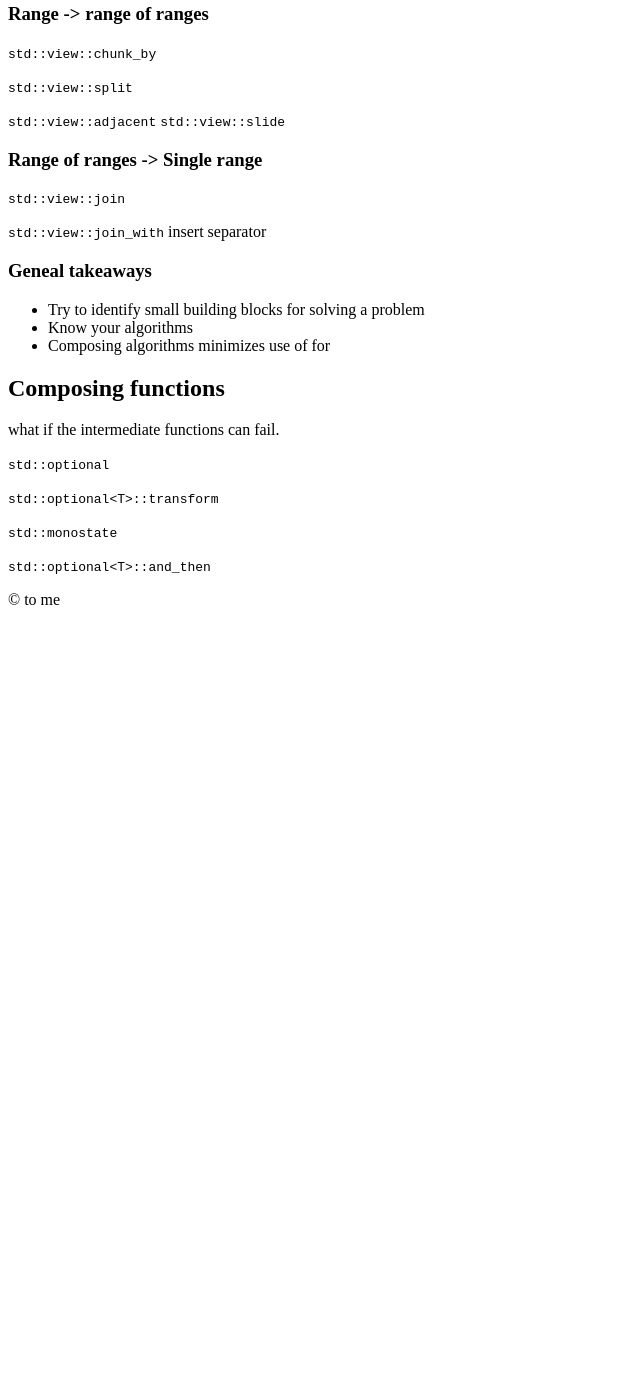
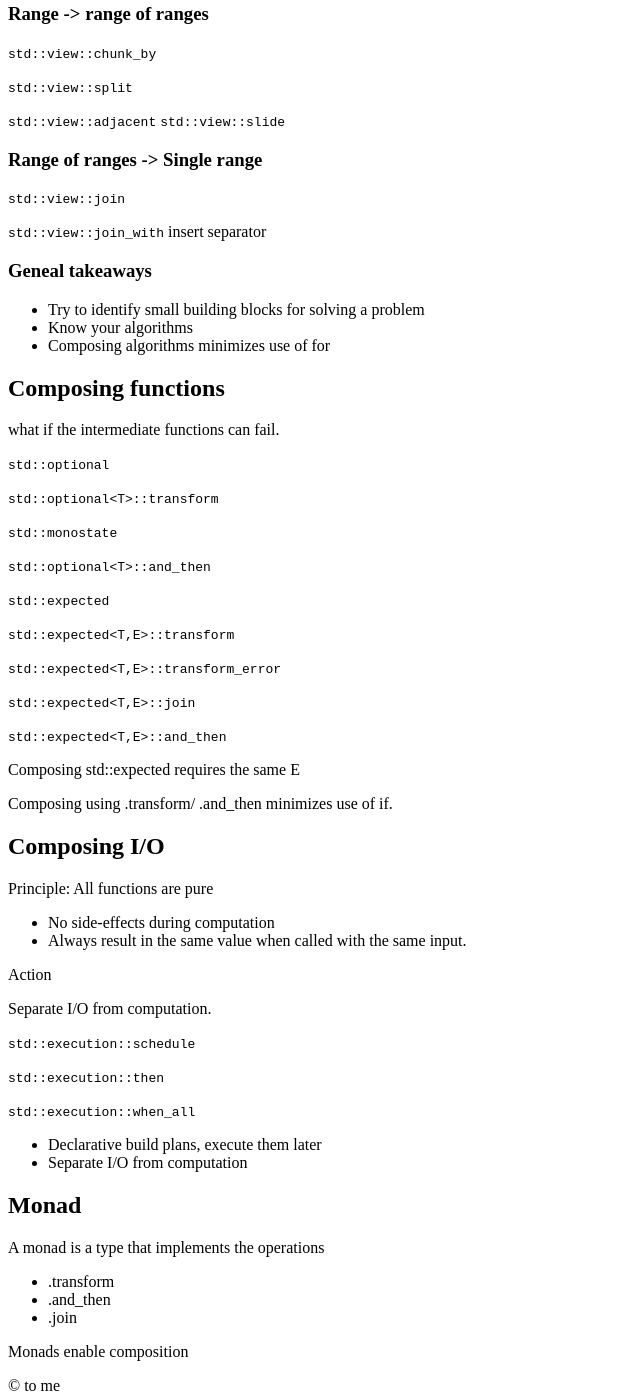
Before and after one commit to WSQS/blog, a Jekyll site: the page built from _code/CppCon/2024/back_to_basics_functional_programming_in_cpp.md, in a window 1280 px wide and 1400 px high, scrolled down 1651 px. Shown: the whole window, without its empty margins (0-640 px from the left). Built offline with Jekyll 4.4.1, drawn with Linux system fonts in a browser that asks for light colours; before the commit the page ends 2268 px from its top, so only the background shows below that.

Commit message:
finish note of cppcon

```diff
--- a/_code/CppCon/2024/back_to_basics_functional_programming_in_cpp.md
+++ b/_code/CppCon/2024/back_to_basics_functional_programming_in_cpp.md
@@ -128,3 +128,47 @@ what if the intermediate functions can fail.
 `std::monostate`
 
 `std::optional<T>::and_then`
+
+`std::expected`
+
+`std::expected<T,E>::transform`
+
+`std::expected<T,E>::transform_error`
+
+`std::expected<T,E>::join`
+
+`std::expected<T,E>::and_then`
+
+Composing std::expected requires the same E
+
+Composing using .transform/ .and_then minimizes use of if.
+
+## Composing I/O
+
+Principle: All functions are pure
+
+- No side-effects during computation
+- Always result in the same value when called with the same input.
+
+Action
+
+Separate I/O from computation.
+
+`std::execution::schedule`
+
+`std::execution::then`
+
+`std::execution::when_all`
+
+- Declarative build plans, execute them later
+- Separate I/O from computation
+
+## Monad
+
+A monad is a type that implements the operations
+
+- .transform
+- .and_then
+- .join
+
+Monads enable composition
```
